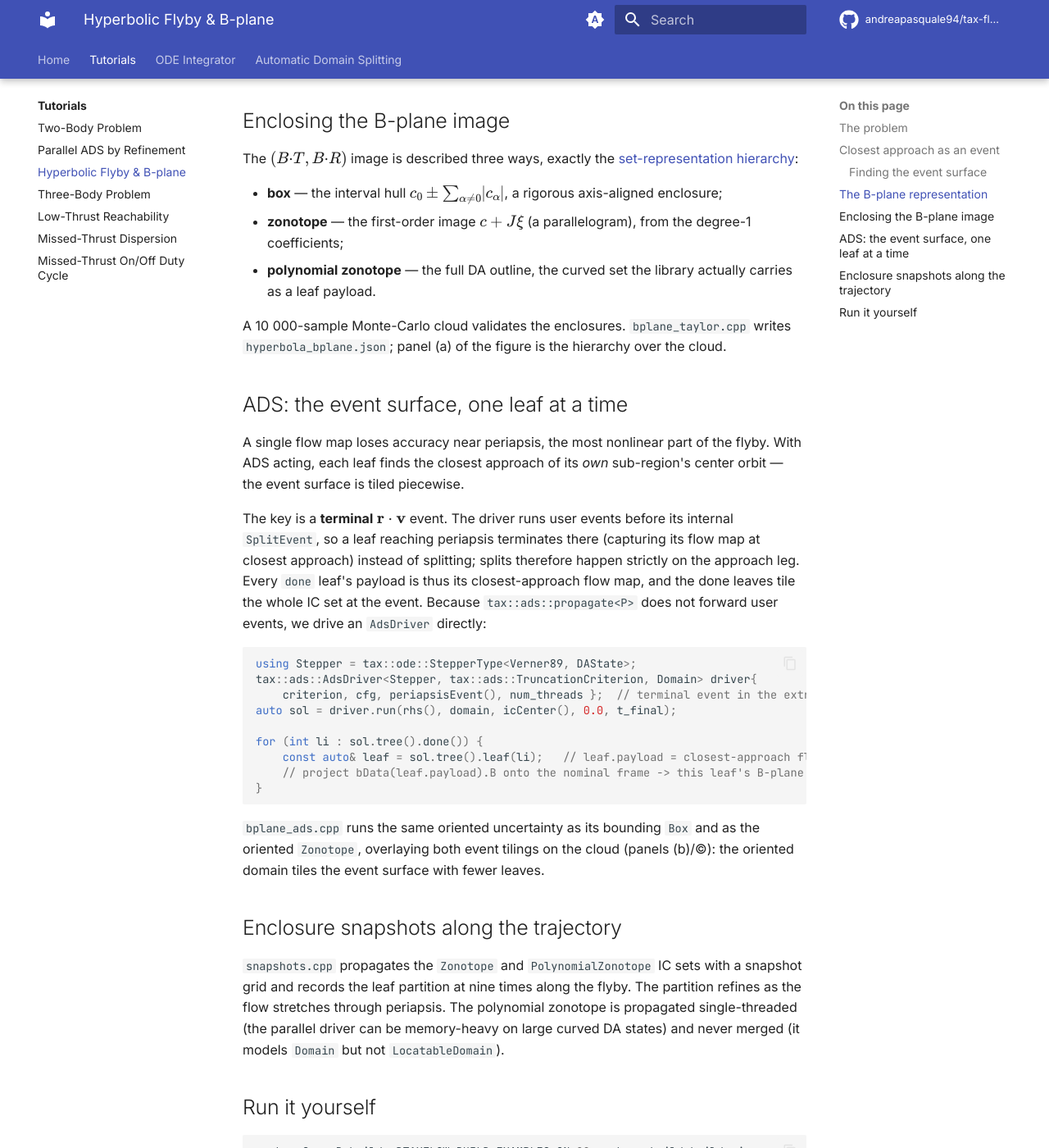
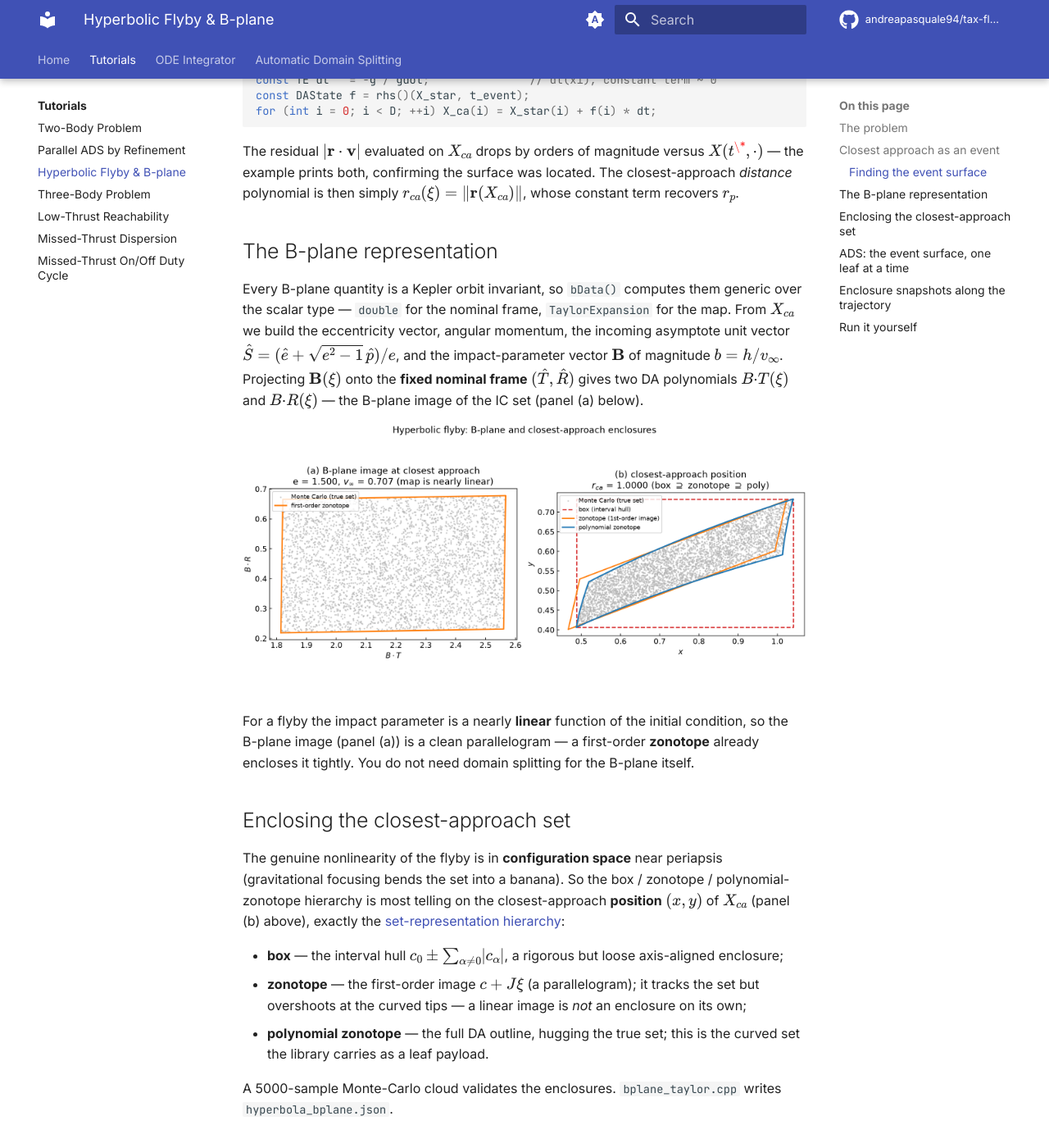
Before and after one commit to andreapasquale94/tax-flow, an MkDocs documentation site: the page built from docs/tutorials/hyperbola.md, in a window 1280 px wide and 1400 px high, scrolled down 2332 px. Shown: the whole window at 82% size. Built offline with MkDocs 1.6.1 and Material for MkDocs 9.7.7, drawn with Linux system fonts in a browser that asks for light colours; comment, search, counter and statistics services are not loaded; some of the changed text lies outside the part shown.

Commit message:
docs(hyperbola): add tutorial figures; enclosures in closest-approach space
Adds four illustrations to the hyperbolic-flyby tutorial and restructures
Stage 1 / Stage 2 around where the flyby is actually nonlinear.

The B-plane impact parameter is a nearly linear function of the initial
condition, so a first-order zonotope already encloses the B-plane image; the
genuine nonlinearity (the "banana") is in configuration space near periapsis.
The box / zonotope / polynomial-zonotope enclosure hierarchy and the ADS event
tiling are therefore shown on the closest-approach POSITION, with the B-plane
kept as its own (benign) representation.

- bplane_taylor.cpp: emit the B-plane image + its first-order zonotope, and the
  closest-approach position box/zonotope/poly-zonotope hierarchy; Monte-Carlo
  truth via a terminal r.v event per sample.
- bplane_ads.cpp: tile the closest-approach position (x, y) of each leaf's
  flow map for box vs oriented zonotope.
- common.hpp: dispersion enlarged so the closest-approach curvature is visible.
- plot_hyperbola_bplane.py: two figures (B-plane + closest-approach hierarchy;
  and the box-vs-zonotope event tiling).
- docs/tutorials/hyperbola.md: embed geometry, B-plane/closest-approach,
  event-tiling, and along-trajectory snapshot figures with captions.

Co-Authored-By: Claude Opus 4.8 <noreply@anthropic.com>
Claude-Session: https://claude.ai/code/session_01ECNHmpGNDhTER6xGTm4o6f

````diff
--- a/docs/tutorials/hyperbola.md
+++ b/docs/tutorials/hyperbola.md
@@ -40,6 +40,12 @@ same generic `rhs()` lambda serves `double` and `TaylorExpansion` states.
 The uncertainty is a 2-D transverse **position dispersion** in the inertial
 \((x, y)\) plane at the incoming epoch — an oriented rectangle (a `Zonotope`),
 its axis-aligned bounding `Box`, and a gently curved `PolynomialZonotope`.
+
+![Hyperbolic flyby geometry](img/hyperbola_geometry.png)
+
+The trajectory comes in along the lower asymptote, swings around the attractor
+at closest approach (red), and leaves along the upper asymptote; the \((x, z)\)
+panel shows the orbit is genuinely out of the \(x\)-\(y\) plane.
 
 ## Closest approach as an event
 
@@ -107,23 +113,33 @@ momentum, the incoming asymptote unit vector
 vector \(\mathbf{B}\) of magnitude \(b = h / v_\infty\). Projecting
 \(\mathbf{B}(\xi)\) onto the **fixed nominal frame**
 \((\hat{T}, \hat{R})\) gives two DA polynomials \(B{\cdot}T(\xi)\) and
-\(B{\cdot}R(\xi)\) — the B-plane image of the IC set.
+\(B{\cdot}R(\xi)\) — the B-plane image of the IC set (panel (a) below).
 
-## Enclosing the B-plane image
+![B-plane and closest-approach enclosures](img/hyperbola_bplane.png)
 
-The \((B{\cdot}T, B{\cdot}R)\) image is described three ways, exactly the
-[set-representation hierarchy](../ads/zonotope.md):
+For a flyby the impact parameter is a nearly **linear** function of the initial
+condition, so the B-plane image (panel (a)) is a clean parallelogram — a
+first-order **zonotope** already encloses it tightly. You do not need domain
+splitting for the B-plane itself.
+
+## Enclosing the closest-approach set
+
+The genuine nonlinearity of the flyby is in **configuration space** near
+periapsis (gravitational focusing bends the set into a banana). So the
+box / zonotope / polynomial-zonotope hierarchy is most telling on the
+closest-approach **position** \((x, y)\) of \(X_{ca}\) (panel (b) above),
+exactly the [set-representation hierarchy](../ads/zonotope.md):
 
 - **box** — the interval hull \(c_0 \pm \sum_{\alpha\neq 0}\lvert c_\alpha
-  \rvert\), a rigorous axis-aligned enclosure;
-- **zonotope** — the first-order image \(c + J\xi\) (a parallelogram), from
-  the degree-1 coefficients;
-- **polynomial zonotope** — the full DA outline, the curved set the library
-  actually carries as a leaf payload.
+  \rvert\), a rigorous but loose axis-aligned enclosure;
+- **zonotope** — the first-order image \(c + J\xi\) (a parallelogram); it
+  tracks the set but overshoots at the curved tips — a linear image is *not*
+  an enclosure on its own;
+- **polynomial zonotope** — the full DA outline, hugging the true set; this is
+  the curved set the library carries as a leaf payload.
 
-A 10 000-sample Monte-Carlo cloud validates the enclosures. `bplane_taylor.cpp`
-writes `hyperbola_bplane.json`; panel (a) of the figure is the hierarchy over
-the cloud.
+A 5000-sample Monte-Carlo cloud validates the enclosures. `bplane_taylor.cpp`
+writes `hyperbola_bplane.json`.
 
 ## ADS: the event surface, one leaf at a time
 
@@ -147,23 +163,35 @@ auto sol = driver.run(rhs(), domain, icCenter(), 0.0, t_final);
 
 for (int li : sol.tree().done()) {
     const auto& leaf = sol.tree().leaf(li);   // leaf.payload = closest-approach flow map
-    // project bData(leaf.payload).B onto the nominal frame -> this leaf's B-plane tile
+    // evaluate leaf.payload's (x, y) over its cube -> this leaf's event-surface tile
 }
 ```
 
 `bplane_ads.cpp` runs the same oriented uncertainty as its bounding `Box` and
-as the oriented `Zonotope`, overlaying both event tilings on the cloud
-(panels (b)/(c)): the oriented domain tiles the event surface with fewer
-leaves.
+as the oriented `Zonotope`, tiling the closest-approach positions of each:
+
+![ADS tiling of the closest-approach event surface](img/hyperbola_event_tiling.png)
+
+Both tile the event surface into a handful of leaves, each carrying its
+sub-region's closest-approach flow map. The **oriented zonotope** (b) wraps the
+correlated set tightly; the axis-aligned **box** (a) must cover the same set
+with leaves that spill well beyond it — the same "oriented domains fit
+anisotropic sets better" lesson as the [zonotope tutorial](../ads/zonotope.md).
 
 ## Enclosure snapshots along the trajectory
 
 `snapshots.cpp` propagates the `Zonotope` and `PolynomialZonotope` IC sets with
 a snapshot grid and records the leaf partition at nine times along the flyby.
-The partition refines as the flow stretches through periapsis. The polynomial
-zonotope is propagated single-threaded (the parallel driver can be memory-heavy
-on large curved DA states) and never merged (it models `Domain` but not
-`LocatableDomain`).
+
+![Enclosure tilings along the trajectory](img/hyperbola_snapshots.png)
+
+The enclosure sweeps around the attractor, stretching into a banana as it goes.
+The **zonotope** domain (left) refines into many leaves as the flow stretches
+through periapsis; the **polynomial-zonotope** domain (right) carries the
+curvature in its payload and needs only one or two leaves for the same set. The
+polynomial zonotope is propagated single-threaded (the parallel driver can be
+memory-heavy on large curved DA states) and never merged (it models `Domain`
+but not `LocatableDomain`).
 
 ## Run it yourself
 
@@ -178,8 +206,8 @@ python3 ../../examples/plot/plot_hyperbola_snapshots.py --data . --out figs
 Things to try:
 
 - **Grow the dispersion** (`kIcHalfA`, `kIcHalfB` in
-  `examples/hyperbola/common.hpp`) and watch the B-plane image curve away from
-  its linear (zonotope) approximation, and the ADS leaf count rise.
+  `examples/hyperbola/common.hpp`) and watch the closest-approach set curve away
+  from its linear (zonotope) approximation, and the ADS leaf count rise.
 - **Change the geometry** (`kEcc`, `kNu0`, `kInc`) — a slower flyby (smaller
   \(e\)) bends more and needs more leaves.
 - **Add a second DA-Newton step** to the time-of-event correction and watch the
````
Also changed, not shown: docs/tutorials/img/hyperbola_bplane.png (added), docs/tutorials/img/hyperbola_event_tiling.png (added), docs/tutorials/img/hyperbola_geometry.png (added), docs/tutorials/img/hyperbola_snapshots.png (added), 5 other files.
